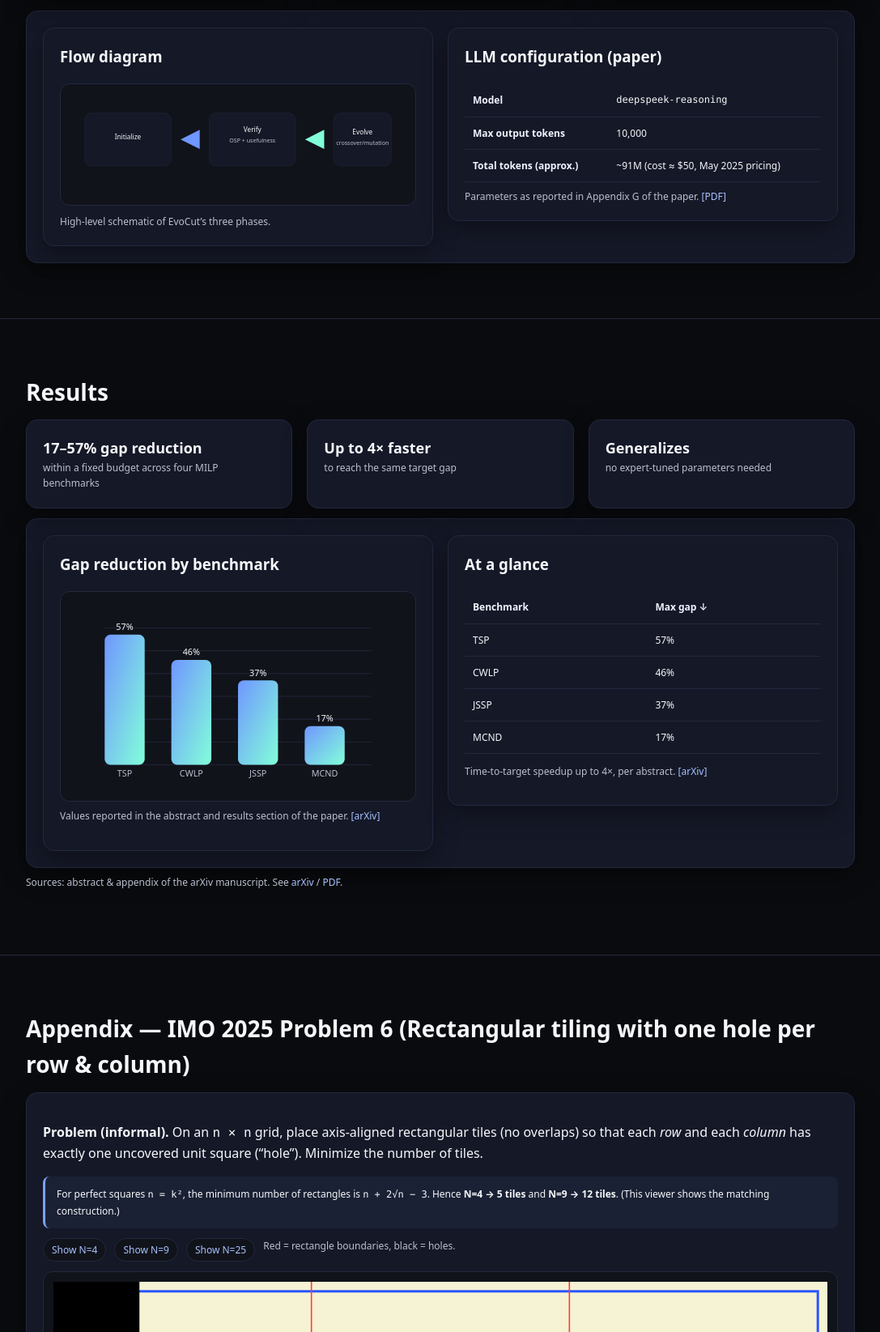
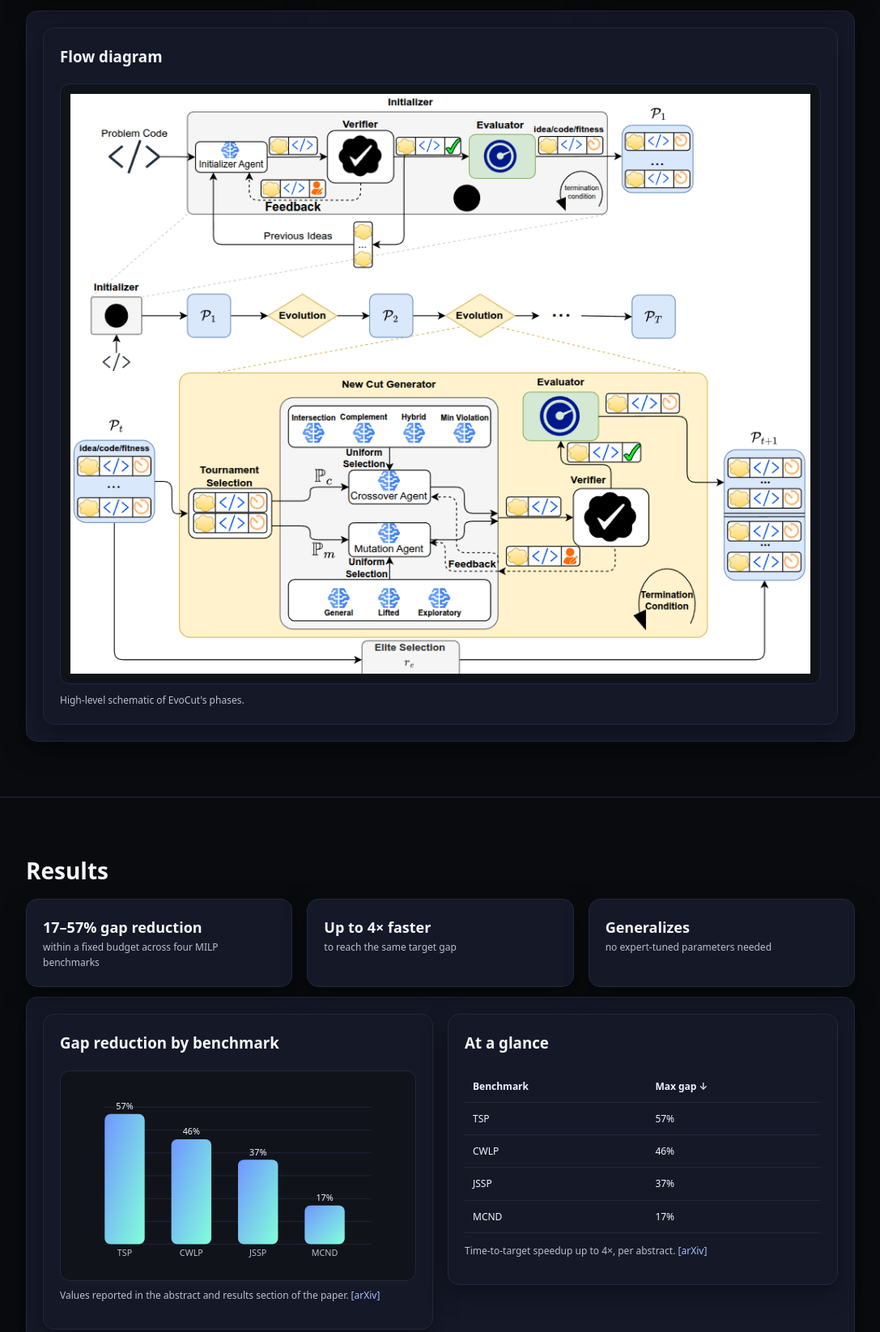
Before and after one commit to milad1378yz/EvoCut, a plain HTML site: page docs/index.html in a window 1280 px wide. Shown: the part 1244-2889 px from the top of the page at 81% size, without its empty margins (96-1183 px from the left). Drawn offline with Linux system fonts and the light colour scheme.

Commit message:
Added main diagram and removed imo6 figures

```diff
--- a/docs/index.html
+++ b/docs/index.html
@@ -88,8 +88,7 @@
       navigator.clipboard.writeText(el.innerText.trim())
         .then(()=>{const b=document.getElementById('copybtn'); b.textContent='Copied ✓'; setTimeout(()=>b.textContent='Copy',1600);});
     }
-
-    // Draw simple bar chart for results (unchanged)
+    // Draw simple bar chart for results
     function drawResults(){
       const data=[
         {name:'TSP', val:57},
@@ -100,6 +99,7 @@
       const svg=document.getElementById('resvg');
       const w=svg.clientWidth||720, h=260, pad=36;
       svg.setAttribute('viewBox', `0 0 ${w} ${h}`);
+      // bg grid
       for(let y=0;y<=60;y+=10){
         const gy=document.createElementNS('http://www.w3.org/2000/svg','line');
         gy.setAttribute('x1',pad); gy.setAttribute('x2',w-pad);
@@ -123,64 +123,8 @@
         v.setAttribute('text-anchor','middle'); v.setAttribute('font-size','12'); v.setAttribute('fill','#f5f7fa'); v.textContent=d.val+'%'; svg.appendChild(v);
       });
     }
-
-    /* ---------- NEW: IMO 2025 P6 viewer (n = k^2) ---------- */
-
-    function svgel(tag, attrs={}) {
-      const e = document.createElementNS('http://www.w3.org/2000/svg', tag);
-      for (const [k,v] of Object.entries(attrs)) e.setAttribute(k, v);
-      return e;
-    }
-
-    function renderImoPattern(n){
-      const svg  = document.getElementById('imoSvg');
-      const note = document.getElementById('imoAnswer');
-      svg.innerHTML = '';
-
-      const k = Math.round(Math.sqrt(n));
-      if (k*k !== n || k < 2) {
-        note.textContent = 'This viewer draws the exact construction when n = k² (k ≥ 2). Try n = 4, 9, 25 …';
-        return;
-      }
-
-      const unit = Math.max(8, Math.min(18, Math.floor((svg.clientWidth||520)/n)));
-      const S    = n * unit;
-      svg.setAttribute('viewBox', `0 0 ${S} ${S}`);
-
-      svg.appendChild(svgel('rect', {x:0,y:0,width:S,height:S,fill:'#f6f2d4'}));
-      svg.appendChild(svgel('rect', {x:2,y:2,width:S-4,height:S-4,fill:'none',stroke:'#2b55ff','stroke-width':'3','vector-effect':'non-scaling-stroke'}));
-
-      const drawLine=(x1,y1,x2,y2)=>svg.appendChild(
-        svgel('line',{x1,y1,x2,y2,stroke:'#ff3b3b','stroke-width':'1.6','vector-effect':'non-scaling-stroke'})
-      );
-
-      for(let j=1;j<k;j++){
-        for(let t=0;t<k;t++){
-          const xx  = (j*k + t)*unit;
-          const y0  = (t*k)*unit, y1 = ((t+1)*k)*unit;
-            drawLine(xx, y0, xx, y1);
-            if(t<k-1) drawLine(xx, y1, xx + unit, y1);
-        }
-      }
-      for(let i=1;i<k;i++){
-        for(let s=0;s<k;s++){
-          const yy  = (i*k + s)*unit;
-          const x0  = (s*k)*unit, x1 = ((s+1)*k)*unit;
-          drawLine(x0, yy, x1, yy);
-          if(s<k-1) drawLine(x1, yy, x1, yy + unit);
-        }
-      }
-      for(let r=0;r<n;r++){
-        const c = (r%k)*k + Math.floor(r/k);
-        svg.appendChild(svgel('rect',{x:c*unit,y:r*unit,width:unit,height:unit,fill:'#000'}));
-      }
-
-      note.textContent = `For n = ${n} (= ${k}²), this construction uses the optimal number of rectangles: n + 2√n − 3 = ${n} + ${2*k} − 3 = ${n + 2*k - 3}.`;
-    }
-
     document.addEventListener('DOMContentLoaded', ()=>{
       drawResults();
-      renderImoPattern(9);
     });
   </script>
 
@@ -278,43 +222,13 @@
           </div>
         </div>
 
-        <!-- Inline method figure (no external assets) -->
+        <!-- Replaced inline SVG/table with single image asset -->
         <div class="card" style="margin-top:16px">
           <figure class="fig">
-            <div class="card" style="flex:1 1 280px">
+            <div class="card" style="flex:1 1 560px">
               <h3 style="margin-top:0">Flow diagram</h3>
-              <svg class="svgwrap" id="flow" viewBox="0 0 700 210" role="img" aria-label="EvoCut flow">
-                <defs>
-                  <linearGradient id="grad" x1="0" y1="0" x2="1" y2="1">
-                    <stop offset="0%" stop-color="#7096ff"/><stop offset="100%" stop-color="#82ffd9"/>
-                  </linearGradient>
-                </defs>
-                <rect x="30" y="40" rx="14" width="180" height="110" fill="#151827" stroke="#23283d"/>
-                <text x="120" y="95" text-anchor="middle" fill="#f5f7fa" font-size="14">Initialize</text>
-
-                <polygon points="230,95 270,75 270,115" fill="#7096ff"/>
-                <rect x="290" y="40" rx="14" width="180" height="110" fill="#151827" stroke="#23283d"/>
-                <text x="380" y="80" text-anchor="middle" fill="#f5f7fa" font-size="14">Verify</text>
-                <text x="380" y="102" text-anchor="middle" fill="#b9c0cf" font-size="12">OSP + usefulness</text>
-
-                <polygon points="490,95 530,75 530,115" fill="#82ffd9"/>
-                <rect x="550" y="40" rx="14" width="120" height="110" fill="#151827" stroke="#23283d"/>
-                <text x="610" y="85" text-anchor="middle" fill="#f5f7fa" font-size="14">Evolve</text>
-                <text x="610" y="107" text-anchor="middle" fill="#b9c0cf" font-size="12">crossover/mutation</text>
-              </svg>
-              <p class="tiny muted" style="margin:10px 0 0">High-level schematic of EvoCut’s three phases.</p>
-            </div>
-
-            <div class="card" style="flex:1 1 280px">
-              <h3 style="margin-top:0">LLM configuration (paper)</h3>
-              <table class="tbl tiny">
-                <tr><th>Model</th><td><span class="mono">deepspeek-reasoning</span></td></tr>
-                <tr><th>Max output tokens</th><td>10,000</td></tr>
-                <tr><th>Total tokens (approx.)</th><td>~91M (cost ≈ $50, May 2025 pricing)</td></tr>
-              </table>
-              <p class="tiny muted" style="margin:8px 0 0">
-                Parameters as reported in Appendix G of the paper. <a href="https://arxiv.org/pdf/2508.11850" target="_blank" rel="noopener">[PDF]</a>
-              </p>
+              <img src="assets/main_diagram.png" alt="EvoCut flow diagram" class="svgwrap" style="width:100%;height:auto;display:block;border:1px solid var(--border);border-radius:12px" />
+              <p class="tiny muted" style="margin:10px 0 0">High-level schematic of EvoCut's phases.</p>
             </div>
           </figure>
         </div>
@@ -375,6 +289,7 @@
       </div>
     </section>
 
+    <!-- NEW: IMO 2025 Problem 6 appendix-style section -->
     <section id="imo6">
       <div class="wrap">
         <h2>Appendix — IMO 2025 Problem 6 (Rectangular tiling with one hole per row & column)</h2>
@@ -386,19 +301,24 @@
             For perfect squares <span class="mono">n = k²</span>, the minimum number of rectangles is
             <span class="mono">n + 2√n − 3</span>.
             Hence <strong>N=4 → 5 tiles</strong> and <strong>N=9 → 12 tiles</strong>.
-            (This viewer shows the matching construction.)
+            See Evan Chen’s solution notes (§2.3) for the general argument and construction details.
+            <a href="https://web.evanchen.cc/exams/IMO-2025-notes.pdf" target="_blank" rel="noopener">[Solution notes]</a>
           </div>
 
-          <div class="sample-row" style="margin:12px 0">
-            <a class="pill" href="#" onclick="renderImoPattern(4);return false;">Show N=4</a>
-            <a class="pill" href="#" onclick="renderImoPattern(9);return false;">Show N=9</a>
-            <a class="pill" href="#" onclick="renderImoPattern(25);return false;">Show N=25</a>
-            <span class="tiny muted">Red = rectangle boundaries, black = holes.</span>
-          </div>
+          <!-- Removed interactive grid visualization for N=4 and N=9 -->
 
-          <svg id="imoSvg" class="svgwrap" role="img"
-               aria-label="n×n tiling (n=k²) with one hole per row and column"></svg>
-          <p id="imoAnswer" class="tiny muted" style="margin-top:8px"></p>
+          <p class="tiny muted" style="margin-top:12px">
+            Why this bound? Very briefly: label the <em>n</em> holes as a permutation of rows vs. columns, take a longest increasing subsequence (LIS) of length <em>a</em> and a longest decreasing subsequence (LDS) of length <em>b</em>;
+            Erdős-Szekeres implies <span class="mono">ab ≥ n</span>, giving a counting lower bound near <span class="mono">n + 2√n</span>.
+            For <span class="mono">n = k²</span> there is a matching construction with <span class="mono">(k−1)²</span> interior <span class="mono">k×k</span> tiles plus <span class="mono">4(k−1)</span> boundary tiles,
+            totaling <span class="mono">k² + 2k − 3</span>. See the notes for the exact details and figures.
+            <a href="https://web.evanchen.cc/exams/IMO-2025-notes.pdf" target="_blank" rel="noopener">[Solution notes]</a>
+          </p>
+
+          <p class="tiny muted" style="margin-top:6px">
+            This benchmark appears in our paper’s appendix as “Rectangular Tiling with One Hole per Row and Column (IMO 2025 P6)” and is modeled with a compact 2D interval-flow MILP.
+            See Appendix F.5 and H/G for definitions and experiment sizes. <a href="https://arxiv.org/pdf/2508.11850" target="_blank" rel="noopener">[Paper PDF]</a>
+          </p>
         </div>
       </div>
     </section>
```
Also changed, not shown: docs/assets/main_diagram.png (added).
